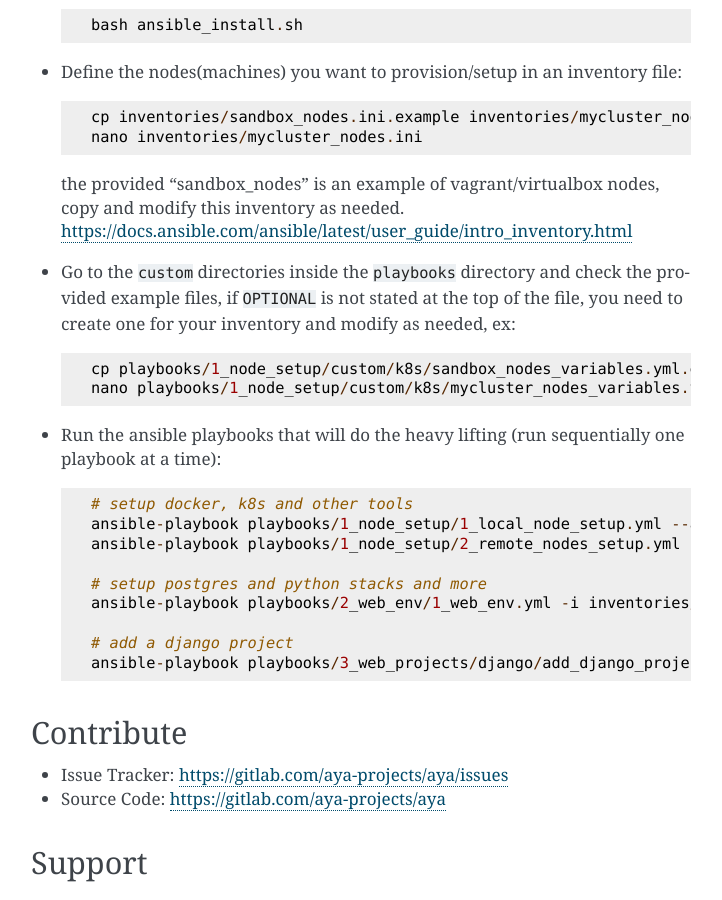
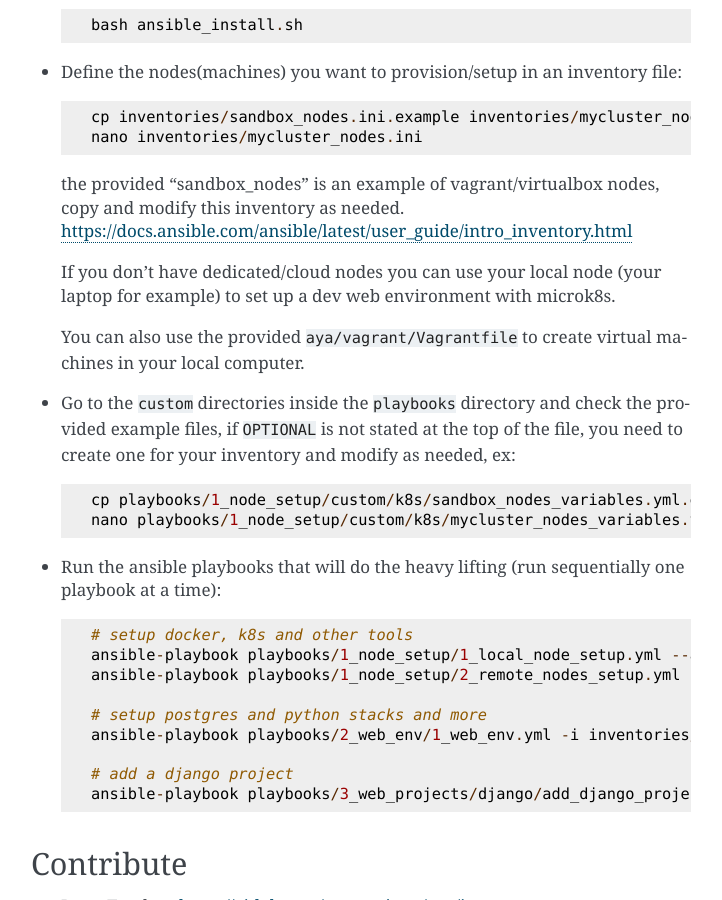
Before and after one commit to ejez/aya, a Sphinx documentation site: the page built from docs/index.rst, in a window 1280 px wide and 900 px high, scrolled down 1117 px. Shown: the whole window, without its empty margins (389-1111 px from the left). Built offline with Sphinx 7.4.7, drawn with Linux system fonts in a browser that asks for light colours.

Commit message:
docs update

```diff
--- a/docs/index.rst
+++ b/docs/index.rst
@@ -61,6 +61,12 @@ Quick start
   and modify this inventory as needed.
   https://docs.ansible.com/ansible/latest/user_guide/intro_inventory.html
 
+  If you don't have dedicated/cloud nodes you can use your local node
+  (your laptop for example) to set up a dev web environment with microk8s.
+
+  You can also use the provided ``aya/vagrant/Vagrantfile`` to create virtual
+  machines in your local computer.
+
 - Go to the ``custom`` directories inside the ``playbooks`` directory and check
   the provided example files, if ``OPTIONAL`` is not stated at the top of the
   file, you need to create one for your inventory and modify as needed, ex::
```
